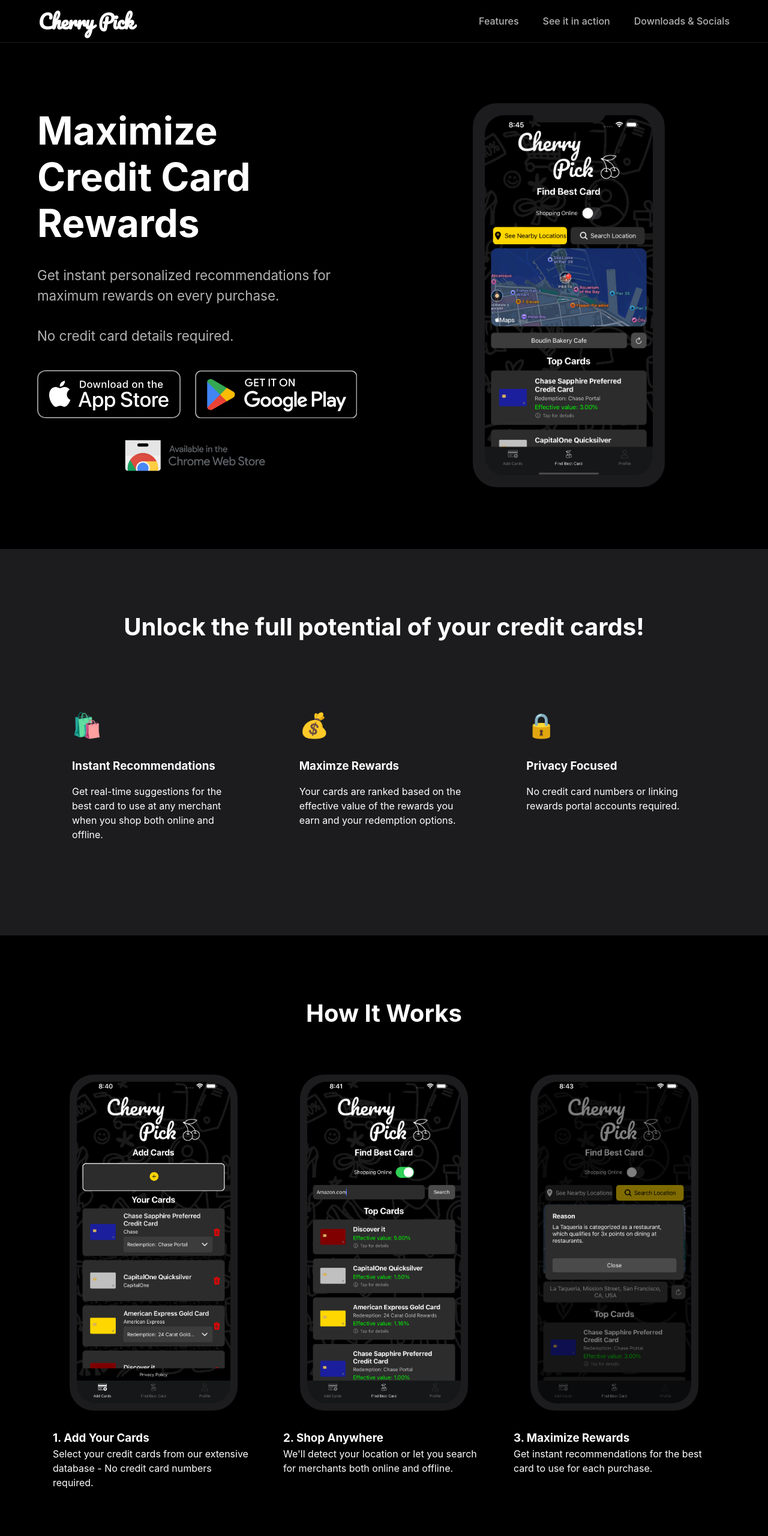
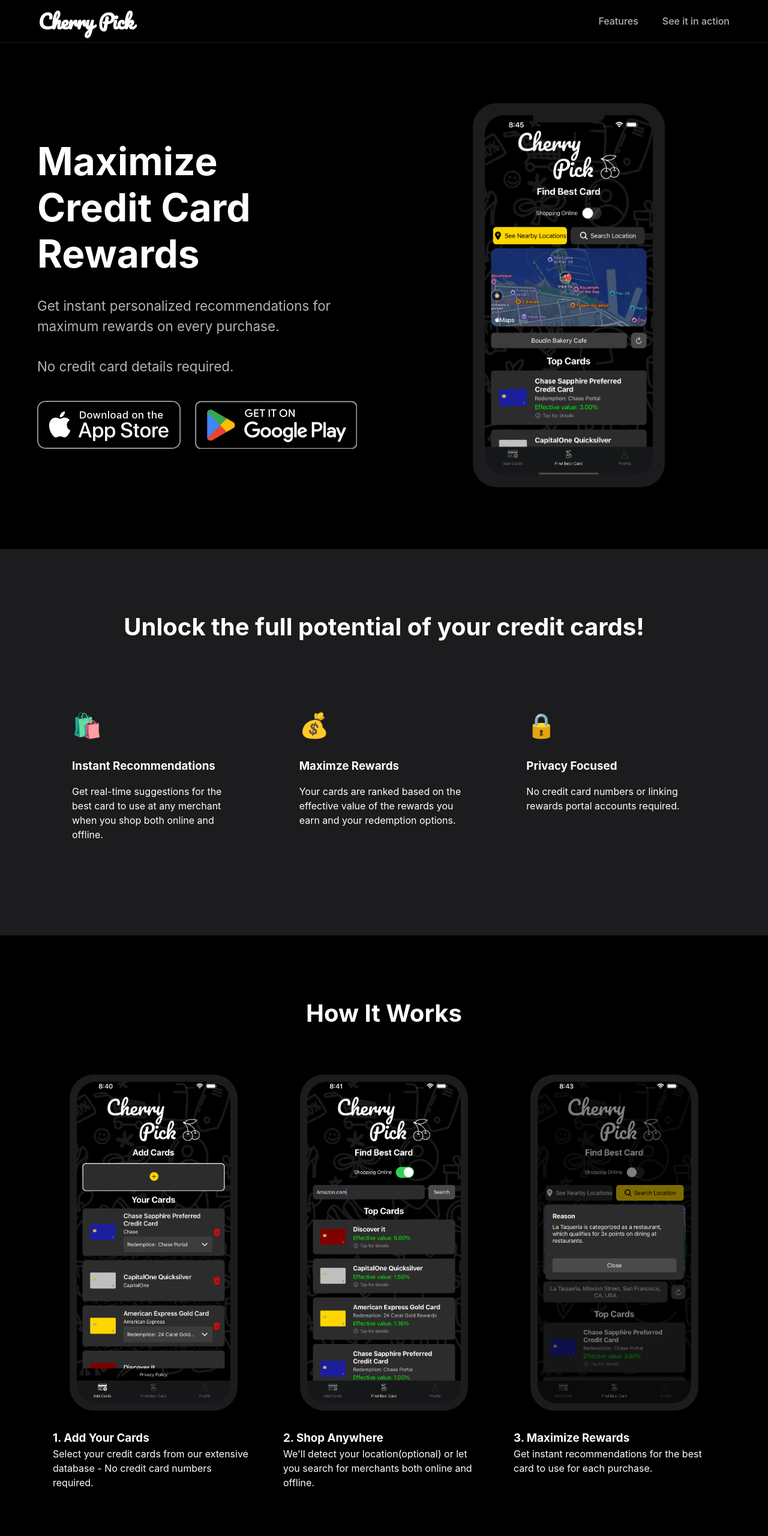
Before and after one commit to cherrypickcrew/cherrypick, a plain HTML site: page us/index.html in a window 1280 px wide. Shown: the top 2560 px of the page at 60% size. Drawn offline with Linux system fonts and the light colour scheme.

Commit message:
Make US website US specific

```diff
--- a/us/index.html
+++ b/us/index.html
@@ -24,7 +24,7 @@
         <ul class="nav-links">
           <li><a href="#features">Features</a></li>
           <li><a href="#how-it-works">See it in action</a></li>
-          <li><a href="https://linktr.ee/cherrypickapp">Downloads & Socials</a></li>
+          <!-- <li><a href="https://linktr.ee/cherrypickapp">Downloads & Socials</a></li> -->
         </ul>
       </nav>
     </div>
@@ -46,9 +46,9 @@
                 <img src="googleplay.png" alt="Get it on Google Play">
               </a>
             </div>
-            <a href="https://chromewebstore.google.com/detail/cherry-pick-maximize-cred/ebankejienamjhfeecfcloemnggddgbf" class="store-badge chrome-badge">
+            <!-- <a href="https://chromewebstore.google.com/detail/cherry-pick-maximize-cred/ebankejienamjhfeecfcloemnggddgbf" class="store-badge chrome-badge">
               <img src="chromestore.png" alt="Get it on Chrome Web Store">
-            </a>
+            </a> -->
           </div>
         </div>
       </div>
@@ -101,7 +101,7 @@
             <img src="online.png" alt="Location Screen">
           </div>
           <h3>2. Shop Anywhere</h3>
-          <p>We'll detect your location or let you search for merchants both online and offline.</p>
+          <p>We'll detect your location(optional) or let you search for merchants both online and offline.</p>
         </div>
         <div class="preview-item fade-in">
           <div class="preview-device">
@@ -129,9 +129,9 @@
               <img src="googleplay.png" alt="Get it on Google Play">
             </a>
           </div>
-          <a href="https://chromewebstore.google.com/detail/cherry-pick-maximize-cred/ebankejienamjhfeecfcloemnggddgbf" class="store-badge1 chrome-badge">
+          <!-- <a href="https://chromewebstore.google.com/detail/cherry-pick-maximize-cred/ebankejienamjhfeecfcloemnggddgbf" class="store-badge1 chrome-badge">
             <img src="chromestore.png" alt="Get it on Chrome Web Store">
-          </a>
+          </a> -->
         </div>
       </div>
     </div>
@@ -147,12 +147,12 @@
           <a href="mailto:cherrypickcrew@gmail.com">Contact Us</a>
         </div>
         <div class="social-links">
-          <a href="https://x.com/cherrypickcrew" target="_blank" aria-label="Follow us on X (Twitter)">
+          <!-- <a href="https://x.com/cherrypickcrew" target="_blank" aria-label="Follow us on X (Twitter)">
             <i class="fab fa-x-twitter"></i>
           </a>
           <a href="https://www.reddit.com/r/CherryPick/" target="_blank" aria-label="Join our Reddit community">
             <i class="fab fa-reddit"></i>
-          </a>
+          </a> -->
           <a href="https://www.youtube.com/@MaximizeCreditCardsRewards" target="_blank" aria-label="Subscribe to our YouTube channel">
             <i class="fab fa-youtube"></i>
           </a>
```
Also changed, not shown: index.html (+1 -1 lines).
